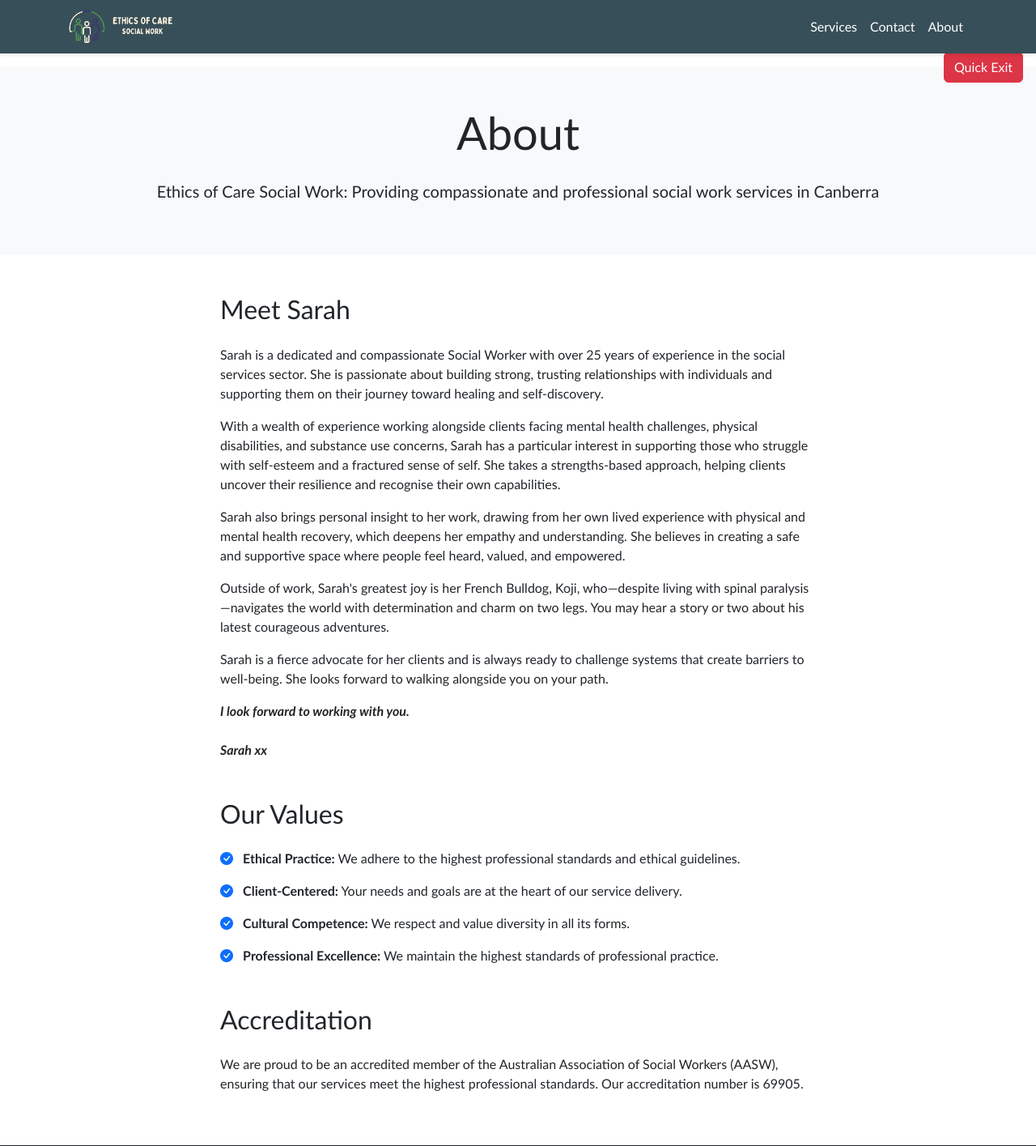
After one commit to axel-t81/ssws-privatepractice-website, a Django app: page /about/ in a window 1280 px wide. The commit adds this page. Shown: the top 1415 px of the page at 81% size. Run offline with Django 4.2, Linux system fonts and the light colour scheme; some web fonts are replaced.

Commit message:
Added content

```diff
--- a/core/urls.py
+++ b/core/urls.py
@@ -3,4 +3,5 @@ from . import views
 
 urlpatterns = [
     path('', views.home, name='home'),
+    path('about/', views.about, name='about'),
 ]
--- a/core/views.py
+++ b/core/views.py
@@ -39,3 +39,6 @@ def home(request):
         form = ContactForm()
 
     return render(request, 'home.html', {'form': form})
+
+def about(request):
+    return render(request, 'about.html')
--- a/static/css/styles.css
+++ b/static/css/styles.css
@@ -6,6 +6,7 @@
 
 .navbar {
     box-shadow: 0 2px 4px rgba(0, 0, 0, 0.1);
+    z-index: 1030;  /* Ensure navbar stays above other content */
 }
 
 .navbar-brand {
@@ -21,6 +22,11 @@
     background-color: #374f59;
 }
 
+/* Ensure main content doesn't hide behind navbar */
+main {
+    padding-top: 1rem;
+}
+
 .card {
     transition: transform 0.2s;
 }
@@ -28,3 +34,22 @@
 .card:hover {
     transform: translateY(-5px);
 }
+
+body {
+    /* Define the font family with fallbacks */
+    font-family: 'Bobby Jones Soft', 'Gill Sans', 'Gill Sans MT', Calibri, 'Trebuchet MS', sans-serif;
+}
+
+.special-text {
+    /* If you need to use it for specific elements */
+    font-family: "Bobby Jones Soft", -apple-system, BlinkMacSystemFont,
+                 "Segoe UI", Roboto, "Helvetica Neue", Arial, sans-serif;
+}
+
+@font-face {
+    font-family: 'Bobby Jones Soft';
+    src: url('path/to/bobbyjones-soft.woff2') format('woff2'),
+         url('path/to/bobbyjones-soft.woff') format('woff');
+    font-weight: normal;
+    font-style: normal;
+}
--- /dev/null
+++ b/templates/about.html
@@ -0,0 +1,87 @@
+{% extends 'base.html' %}
+{% load static %}
+
+{% block content %}
+    <!-- About Hero Section -->
+    <section class="bg-light py-5">
+        <div class="container">
+            <h1 class="display-4 text-center mb-4">About</h1>
+            <p class="lead text-center"><b>Ethics of Care Social Work:</b> Providing compassionate and professional social work services in Canberra</p>
+        </div>
+    </section>
+
+    <!-- Main About Content -->
+    <section class="py-5">
+        <div class="container">
+            <div class="row">
+                <div class="col-lg-8 mx-auto">
+                    <h2 class="mb-4">Meet Sarah</h2>
+                    <p>
+                        Sarah is a dedicated and compassionate Social Worker with over
+                        25 years of experience in the social services sector. She is
+                        passionate about building strong, trusting relationships with
+                        individuals and supporting them on their journey
+                        toward healing and self-discovery.
+                    </p>
+                    <p>
+                        With a wealth of experience working alongside clients facing
+                        mental health challenges, physical disabilities, and substance
+                        use concerns, Sarah has a particular interest in supporting
+                        those who struggle with self-esteem and a fractured sense of self.
+                        She takes a strengths-based approach, helping clients uncover
+                        their resilience and recognise their own capabilities.
+                    </p>
+                    <p>
+                        Sarah also brings personal insight to her work, drawing from her
+                        own lived experience with physical and mental health recovery,
+                        which deepens her empathy and understanding. She believes in
+                        creating a safe and supportive space where people feel heard,
+                        valued, and empowered.
+                    </p>
+                    <p>
+                        Outside of work, Sarah's greatest joy is her French Bulldog,
+                        Koji, who—despite living with spinal paralysis—navigates
+                        the world with determination and charm on two legs. You may
+                        hear a story or two about his latest courageous adventures.
+                    </p>
+                    <p>
+                        Sarah is a fierce advocate for her clients and is always ready
+                        to challenge systems that create barriers to well-being. She
+                        looks forward to walking alongside you on your path.
+                    </p>
+                    <p style="font-style: italic; font-weight: bold;">
+                        I look forward to working with you.
+                        <br>
+                        <br>Sarah xx
+                    </p>
+
+                    <h2 class="mb-4 mt-5">Our Values</h2>
+                    <ul class="list-unstyled">
+                        <li class="mb-3">
+                            <i class="bi bi-check-circle-fill text-primary me-2"></i>
+                            <strong>Ethical Practice:</strong> We adhere to the highest professional standards and ethical guidelines.
+                        </li>
+                        <li class="mb-3">
+                            <i class="bi bi-check-circle-fill text-primary me-2"></i>
+                            <strong>Client-Centered:</strong> Your needs and goals are at the heart of our service delivery.
+                        </li>
+                        <li class="mb-3">
+                            <i class="bi bi-check-circle-fill text-primary me-2"></i>
+                            <strong>Cultural Competence:</strong> We respect and value diversity in all its forms.
+                        </li>
+                        <li class="mb-3">
+                            <i class="bi bi-check-circle-fill text-primary me-2"></i>
+                            <strong>Professional Excellence:</strong> We maintain the highest standards of professional practice.
+                        </li>
+                    </ul>
+
+                    <h2 class="mb-4 mt-5">Accreditation</h2>
+                    <p>
+                        We are proud to be an accredited member of the Australian Association of Social Workers (AASW),
+                        ensuring that our services meet the highest professional standards. Our accreditation number is 69905.
+                    </p>
+                </div>
+            </div>
+        </div>
+    </section>
+{% endblock %}
--- a/templates/base.html
+++ b/templates/base.html
@@ -7,6 +7,8 @@
     <title>Ethical Social Work Services</title>
     <!-- Bootstrap CSS -->
     <link href="https://cdn.jsdelivr.net/npm/bootstrap@5.3.0/dist/css/bootstrap.min.css" rel="stylesheet">
+    <!-- Bootstrap Icons -->
+    <link rel="stylesheet" href="https://cdn.jsdelivr.net/npm/bootstrap-icons@1.11.0/font/bootstrap-icons.css">
     <!-- Custom CSS (optional) -->
     <link rel="stylesheet" href="{% static 'css/styles.css' %}">
 </head>
@@ -17,9 +19,11 @@
     </a>
 
     <!-- Navigation Bar -->
-    <nav class="navbar navbar-expand-lg navbar-custom">
+    <nav class="navbar navbar-expand-lg navbar-custom sticky-top">
         <div class="container">
-            <a class="navbar-brand" href="/">Ethical Social Work Services</a>
+            <a class="navbar-brand" href="/">
+                <img src="{% static 'assets/logo.png' %}" alt="Ethical Social Work Services" height="40" style="max-width: 300px; object-fit: contain;">
+            </a>
             <button class="navbar-toggler" type="button" data-bs-toggle="collapse" data-bs-target="#navbarNav">
                 <span class="navbar-toggler-icon"></span>
             </button>
@@ -30,6 +34,9 @@
                     </li>
                     <li class="nav-item">
                         <a class="nav-link" href="#contact">Contact</a>
+                    </li>
+                    <li class="nav-item">
+                        <a class="nav-link" href="{% url 'about' %}">About</a>
                     </li>
                 </ul>
             </div>
@@ -44,18 +51,30 @@
     <!-- Footer -->
     <footer class="bg-dark text-light py-4">
         <div class="container">
-            <div class="row">
-                <div class="col-md-3">
-                    <img src="{% static 'accreditations/accreditation1.png' %}"
-                         alt="Accreditation 1"
-                         class="img-fluid mb-2">
-                    <p class="small">Provider #: 12345</p>
+            <div class="row mb-4">
+                <div class="col-md-4 text-center">
+                    <img src="{% static 'assets/aasw.png' %}"
+                         alt="AASW Accredited Social Worker"
+                         class="img-fluid small mb-2"
+                         style="width: 25%;">
+                    <p class="small">Provider #69905</p>
                 </div>
-                <div class="col-md-3">
+                <div class="col-md-4 text-center">
                     <img src="{% static 'accreditations/accreditation2.png' %}"
                          alt="Accreditation 2"
                          class="img-fluid mb-2">
                     <p class="small">Member #: 67890</p>
+                </div>
+                <div class="col-md-4 text-center">
+                    <h5 class="mb-3">Contact Us</h5>
+                    <p class="mb-1"><i class="bi bi-geo-alt"></i> Canberra, ACT</p>
+                    <p class="mb-1"><i class="bi bi-telephone"></i> (02) 5104 3527</p>
+                    <p class="mb-1"><i class="bi bi-envelope"></i> sarah@ethicsofcare.com.au</p>
+                </div>
+            </div>
+            <div class="row">
+                <div class="col-12 text-center">
+                    <p class="mb-3">© 2025 Ethics of Care Social Work.&nbsp; All rights reserved.&nbsp;ABN: 92 307 499 021</p>
                 </div>
             </div>
         </div>
```
Also changed, not shown: templates/home.html (+11 -3 lines), static/assets/aasw.png (added), static/assets/accredited-social-worker.png (added), static/assets/logo.png (added).
